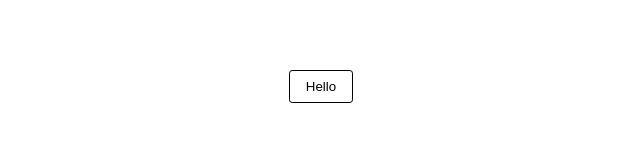
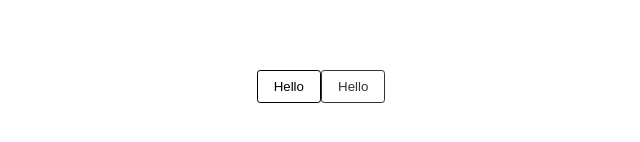
Before and after one commit to HappyJayXin/UButton, a Vue app: page / in a window 1280 px wide. Shown: the part 322-464 px from the top of the page, without its empty margins (319-959 px from the left). Built offline with nearby package versions, Linux system fonts and the light colour scheme.

Commit message:
Feat: Add disabled.

```diff
--- a/package.json
+++ b/package.json
@@ -37,7 +37,9 @@
     "eslint-plugin-prettier": "^3.1.1",
     "eslint-plugin-vue": "^5.0.0",
     "lint-staged": "^9.4.3",
+    "node-sass": "^4.13.0",
     "prettier": "^1.19.1",
+    "sass-loader": "^8.0.0",
     "vue-template-compiler": "^2.6.10"
   },
   "eslintConfig": {
--- a/src/App.vue
+++ b/src/App.vue
@@ -1,6 +1,7 @@
 <template>
   <div id="app">
     <u-button @click="sayHello">Hello</u-button>
+    <u-button @click="sayHello" disabled>Hello</u-button>
   </div>
 </template>
 
--- a/src/components/UButton.vue
+++ b/src/components/UButton.vue
@@ -1,5 +1,10 @@
 <template>
-  <button @click="handleTap" :class="classObject" class="u-button">
+  <button
+    @click="handleTap"
+    :disabled="disabled"
+    :class="classObject"
+    class="u-button"
+  >
     <slot></slot>
   </button>
 </template>
@@ -15,10 +20,9 @@ export default {
   },
   computed: {
     classObject() {
-      const btnDisabled = this.disabled ? "cursor-not-allowed" : "";
-      const btnOpacity = this.disabled ? "opacity-25" : "";
-      const classNamee = `${btnDisabled} ${btnOpacity}`;
-      return classNamee;
+      const btnDisabled = this.disabled ? "disabled" : "";
+      const className = `${btnDisabled}`;
+      return className;
     }
   },
   methods: {
@@ -29,7 +33,7 @@ export default {
 };
 </script>
 
-<style scoped>
+<style scoped lang="scss">
 .u-button {
   background: #fff;
   color: #000;
@@ -39,12 +43,19 @@ export default {
   border-radius: 0.2rem;
   cursor: pointer;
   transition: background 0.1s, color 0.1s;
-}
-.u-button:hover {
-  color: #fff;
-  background: #000;
-}
-.u-button:focus {
-  outline: none;
+
+  &:hover {
+    color: #fff;
+    background: #000;
+  }
+
+  &:focus {
+    outline: none;
+  }
+
+  &.disabled {
+    cursor: not-allowed;
+    opacity: 0.8;
+  }
 }
 </style>
```
Also changed, not shown: 1 other file (tests, documents, lock files or other folders).
